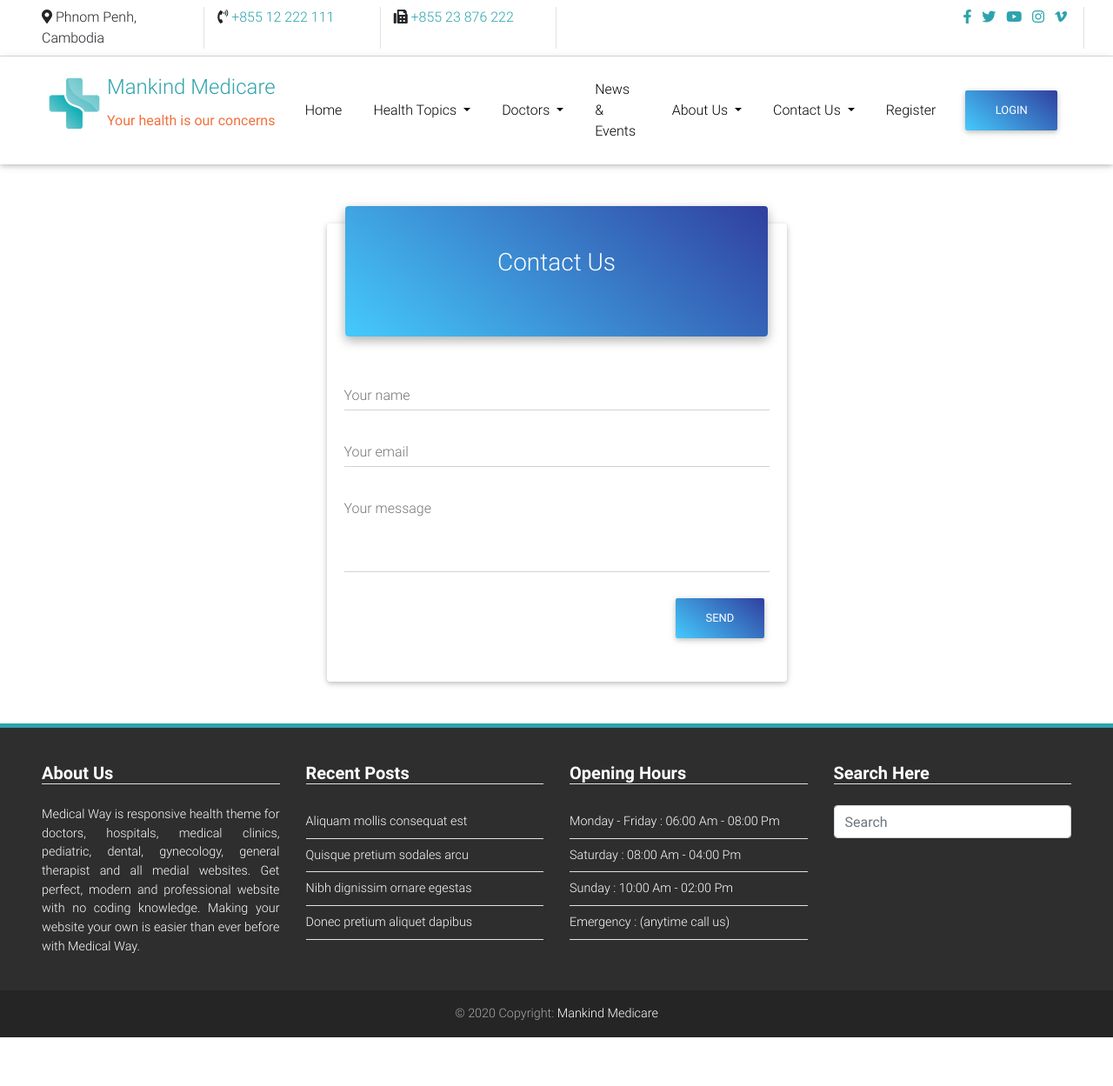
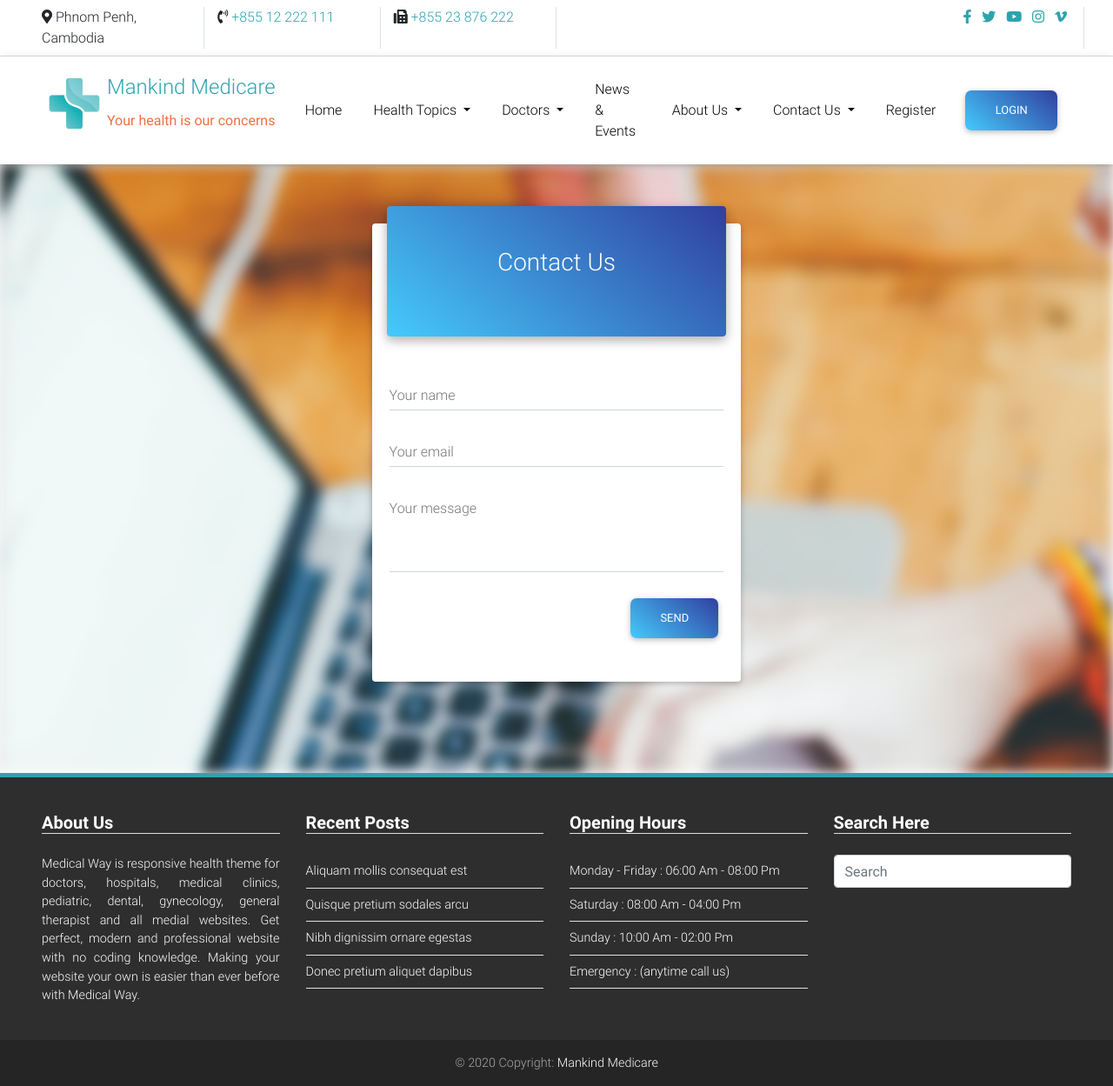
Before and after one commit to SeakmengChheang/mankind_php, a PHP site: page /contact_us.php in a window 1280 px wide. Shown: the whole page at 87% size. Before the commit the page ends 1193 px from the top, so only its background shows below. Run offline with PHP 8.4, Linux system fonts and the light colour scheme; some libraries are stand-ins or nearby versions.

Commit message:
change form

```diff
--- a/contact_us.php
+++ b/contact_us.php
@@ -5,16 +5,24 @@
         define('TITLE', 'HOME');
         include('template/header.php');
     ?>
+
+    <link rel="stylesheet" href="css/form_with_background.css">
+    <style>
+        .bg-image {
+            background-image: url('img/contact_us_bg.png');
+        }
+    </style>
 </head>
 <body>
     <?php include('template/navbar.html') ?>
 
-    <div class="container-fluid">
-        <div class="col-md-6 m-auto p-5">
-			<?php
-                $form_title = 'Contact Us';
-				include __DIR__.'/php/contact_us/form.php';
-			?>
+    <div class='dummy'>
+        <div class="bg-image"></div>
+
+        <div class="container-fluid bg-content">
+            <div class="col-md-5 m-auto p-5">
+                <?php include __DIR__ . '/php/contact_us/form.php'; ?>
+            </div>
         </div>
     </div>
 
--- /dev/null
+++ b/css/form_with_background.css
@@ -0,0 +1,28 @@
+.bg-image {
+    left: 0;
+    right: 0;
+    z-index: 1;
+    display: block;
+    -webkit-filter: blur(7px);
+    -moz-filter: blur(7px);
+    -o-filter: blur(7px);
+    -ms-filter: blur(7px);
+    filter: blur(7px);
+    width: 100%;
+    height: 700px;
+}
+
+.bg-content {
+    z-index: 2;
+    position: absolute;
+    left: 0;
+    top: 0;
+}
+
+.dummy {
+    width: 100%;
+    height: 100%;
+    margin: auto;
+    overflow: hidden;
+    position: relative;
+}
--- a/css/style.css
+++ b/css/style.css
@@ -1,5 +1,9 @@
 .nav-item {
     align-self: center;
+}
+
+.btn {
+    border-radius: 7px;
 }
 
 .btnBar {
--- a/php/contact_us/form.php
+++ b/php/contact_us/form.php
@@ -5,7 +5,7 @@
   <div class="view view-cascade overlay">
     <!-- <img class="card-img-top" src="https://mdbootstrap.com/img/Photos/Lightbox/Thumbnail/img%20(147).jpg"
       alt="Card image cap"> -->
-      <h3 class="p-5 blue-gradient text-white mb-0 text-center" style="height: 150px;">Contact Us</h3>
+      <h3 class="p-5 blue-gradient text-white mb-0 text-center card-img-top" style="height: 150px;">Contact Us</h3>
     <a>
       <div class="mask rgba-white-slight"></div>
     </a>
@@ -32,10 +32,6 @@
             </div>
         </div>
 
-<!-- <div class="text-center float-right">
-                    <button type="button" class="btn blue-gradient btn-rounded z-depth-1a waves-effect waves-light">Send</button>
-                </div> -->
-
         <!--Grid row-->
         <div class="row d-flex mb-4 btnBar">
             <!--Grid column-->
--- a/php/home/sec_2.php
+++ b/php/home/sec_2.php
@@ -47,8 +47,7 @@
 
         <div class="col-lg-4 pr-5">
             <?php
-                $form_title = 'Make an appointment today';
-                include 'php/contact_us/form.php';
+                include 'php/make_appointment/form.php';
             ?>
         </div>
     </div>
```
Also changed, not shown: doctors.php (+101 -1 lines), login.php (+18 -5 lines), php/login/form.php (+19 -15 lines), php/register/form.php (+43 -16 lines), register.php (+15 -6 lines), img/contact_us_bg.png (added), img/make_appointment_bg.png (added), 3 other files.
